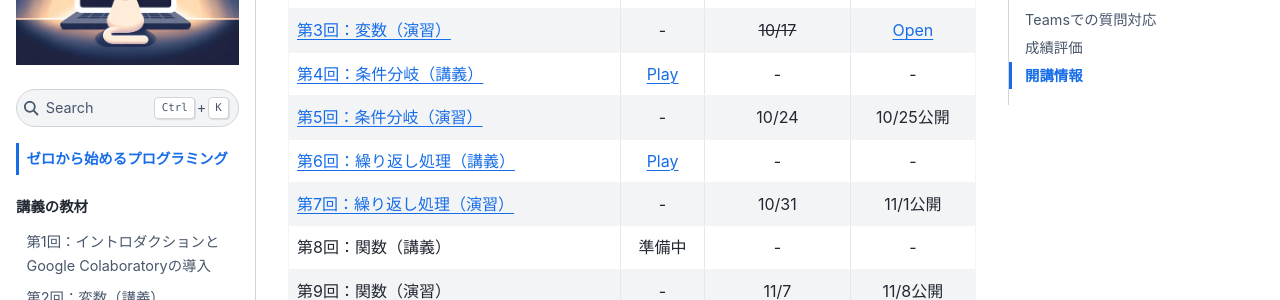
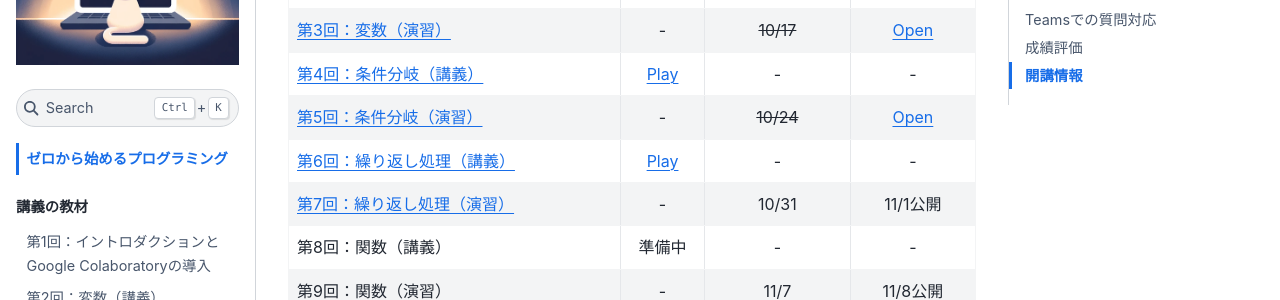
Before and after one commit to ground-zero-programming/zero-pro2024-public, a Jupyter Book: the page built from intro.md, in a window 1280 px wide and 900 px high, scrolled down 928 px. Shown: the part 153-453 px from the top of the window. Built offline with Jupyter Book 1.0.4 settings and Sphinx 7.4.7 and the Sphinx Book theme 1.1.4, drawn with Linux system fonts in a browser that asks for light colours; pages that are not in the unit, such as notebooks, are missing from menus.

Commit message:
update: answer of #5

```diff
--- a/intro.md
+++ b/intro.md
@@ -33,7 +33,7 @@
 | [第2回：変数（講義）](docs/02/variables_and_data_types.ipynb) | [Play](https://hiroshimauniv-my.sharepoint.com/:v:/g/personal/furui_hiroshima-u_ac_jp/Ebw0RCmXjpFArr6WbBJTcNoB40vgANB9sdyK1E9A2OJqEg) | - | - |
 | [第3回：変数（演習）](docs/03/exercise_variables_and_data_types.ipynb) | - | <del>10/17</del> | [Open](docs/03_ans/answer_variables_and_data_types.ipynb) |
 | [第4回：条件分岐（講義）](docs/04/conditional_branch.ipynb) | [Play](https://hiroshimauniv-my.sharepoint.com/:v:/g/personal/furui_hiroshima-u_ac_jp/EbgTnLq0KlJCiyEOXb6DMDQBtf_cujtb99byaKZQGqJJrw) | - | - |
-| [第5回：条件分岐（演習）](docs/05/exercise_conditional_branch.ipynb) | - | 10/24 | 10/25公開 |
+| [第5回：条件分岐（演習）](docs/05/exercise_conditional_branch.ipynb) | - | <del>10/24</del> | [Open](docs/05_ans/answer_conditional_branch.ipynb) |
 | [第6回：繰り返し処理（講義）](docs/06/loops.ipynb) | [Play](https://hiroshimauniv-my.sharepoint.com/:v:/g/personal/furui_hiroshima-u_ac_jp/Efn0HJbiNCNAr_W3PkKpEBkBWKhH9Xq-efOWb2AahHRbsQ) | - | - |
 | [第7回：繰り返し処理（演習）](docs/07/exercise_loops.ipynb)  | - | 10/31 | 11/1公開 |
 | 第8回：関数（講義） | 準備中 | - | - |
```
Also changed, not shown: docs/05_ans/answer_conditional_branch.ipynb (added).
